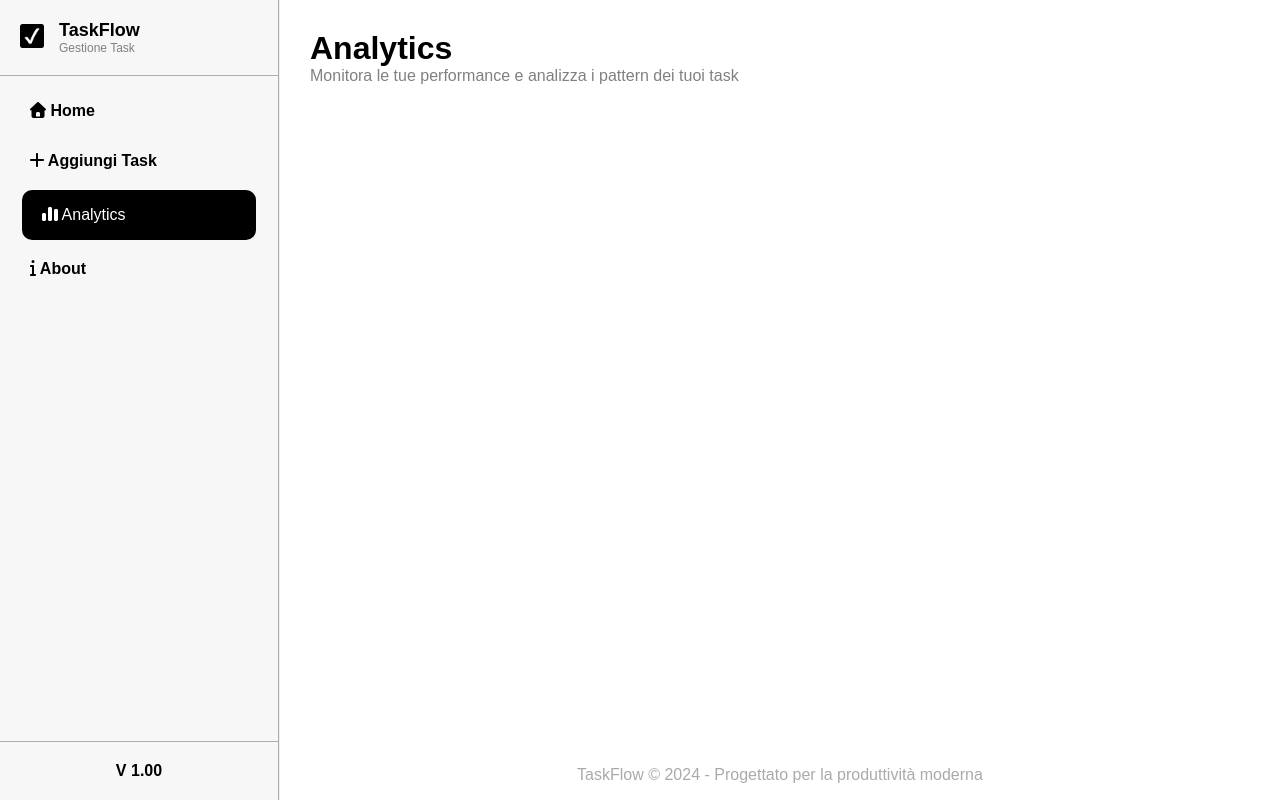
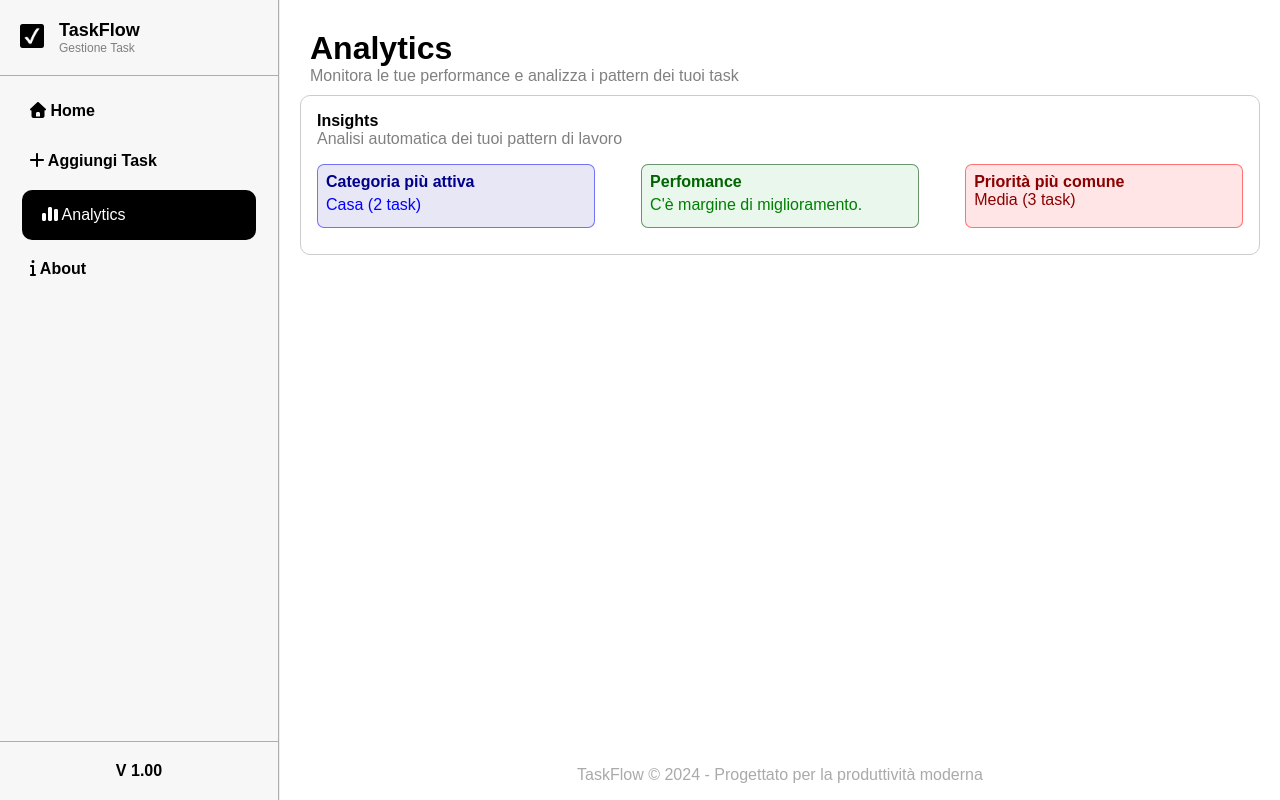
Before and after one commit to Figetto7/TaskFlow, a React (Vite) app: page /analytics in a window 1280 px wide. Built offline with nearby package versions, Linux system fonts and the light colour scheme.

Commit message:
Updated the position of the utils.JS and made the first part of Analytics

```diff
--- a/jsconfig.json
+++ b/jsconfig.json
@@ -18,7 +18,7 @@
   },
   "include": [
     "src/**/*"
-  ],
+, "utils.js"  ],
   "exclude": [
     "node_modules",
     "dist"
--- a/src/Analytics/Analytics.jsx
+++ b/src/Analytics/Analytics.jsx
@@ -1,11 +1,13 @@
 import React from 'react'
 import styles from './Analytics.module.css'
 import HeaderAnalytics from "../Header/HeaderAnalytics"
+import Insights from "../Insights/Insights"
 
 export default function Analytics () {
   return (
     <>
       <HeaderAnalytics />
+      <Insights />
     </>
   )
 }
--- a/src/Home/Home.jsx
+++ b/src/Home/Home.jsx
@@ -3,7 +3,7 @@ import TaskSummary from "../TaskSummary/TaskSummary";
 import HeaderHome from "../Header/HeaderHome";
 import FiltriTask from "../FiltriTask/FiltriTask"
 import Task from "../Task/Task"
-import { getCurrentDate, getExpiredText, getFilteredTasks } from "../Task/utils";
+import { getCurrentDate, getExpiredText, getFilteredTasks } from "../../utils";
 import { useTaskContext } from "../TaskContext";
 import styles from "./Home.module.css";
 
--- /dev/null
+++ b/src/InsightDescription/InsightDescription.jsx
@@ -0,0 +1,27 @@
+import React from 'react';
+import styles from './InsightDescription.module.css';
+
+export default function InsightsDescription ({ type, title, description }) {
+  function getInsightsDescriptionStyle(type) {
+  switch(type) {
+    case 'blue': return styles.InsightsDescriptionBlue;
+    case 'green': return styles.InsightsDescriptionGreen;
+    case 'red': return styles.InsightsDescriptionRed;
+    default: return styles.InsightsDescriptionDefault;
+  }
+}
+  function getInsightsDescriptionStyleP(type) {
+  switch(type) {
+    case 'blue': return styles.InsightsDescriptionBlueP;
+    case 'green': return styles.InsightsDescriptionGreenP;
+    case 'red': return styles.InsightsDescriptionRedP;
+    default: return styles.InsightsDescriptionDefaultP;
+  }
+}
+  return (
+    <div className={getInsightsDescriptionStyle(type)}>
+        <h1>{title}</h1>
+        <p className={getInsightsDescriptionStyleP(type)}>{description}</p>
+    </div>
+  )
+}
--- /dev/null
+++ b/src/InsightDescription/InsightDescription.module.css
@@ -0,0 +1,41 @@
+.InsightsDescriptionBlue{
+  border: 1px solid rgb(0, 0, 255, 0.5);
+  width:30%;
+  height: 4rem;
+  margin-top: 1rem;
+  padding: 0.5rem;
+  color:darkblue;
+  border-radius: 7px;
+  background-color: rgba(25, 25, 163, 0.1);
+}
+.InsightsDescriptionBlueP{
+  padding-top: 0.3rem;
+  color:blue;
+}
+
+
+.InsightsDescriptionGreen{
+  border: 1px solid rgba(6, 71, 6, 0.56);
+  width:30%;
+  height: 4rem;
+  margin-top: 1rem;
+  padding: 0.5rem;
+  color:darkgreen;
+  border-radius: 7px;
+  background-color: rgba(38, 177, 80, 0.1);
+}
+.InsightsDescriptionGreenP{
+  padding-top: 0.3rem;
+  color:green;
+}
+
+.InsightsDescriptionRed{
+  border: 1px solid rgba(255, 0, 0, 0.5);
+  width:30%;
+  height: 4rem;
+  margin-top: 1rem;
+  padding: 0.5rem;
+  color:darkred;
+  border-radius: 7px;
+  background-color: rgba(255, 0, 0, 0.1);
+}
--- /dev/null
+++ b/src/Insights/Insights.jsx
@@ -0,0 +1,18 @@
+import styles from './Insights.module.css'
+import React from 'react'
+import InsightsDescription from "../InsightDescription/InsightDescription"
+
+export default function Insights () {
+  return (
+    <div className={styles.InsightsContainer}>
+      <h2>Insights</h2>
+      <p className={styles.InsightsSubtitle}>Analisi automatica dei tuoi pattern di lavoro</p>
+      <div className={styles.InsightsDescriptionContainer}>
+        <InsightsDescription className={styles.InsightsDescription} type="blue" title="Categoria più attiva"  description="Casa (2 task)"/>
+        <InsightsDescription className={styles.InsightsDescription} type="green" title="Perfomance" description="C'è margine di miglioramento."/>
+        <InsightsDescription className={styles.InsightsDescription} type="red" title="Priorità più comune" description="Media (3 task)"/>
+      </div>
+    </div>
+  )
+
+}
--- /dev/null
+++ b/src/Insights/Insights.module.css
@@ -0,0 +1,17 @@
+.InsightsContainer{
+  border: 1px solid #ccc;
+  width: 100%;
+  height: 10rem;
+  border-radius: 10px;
+  padding:1rem;
+}
+
+.InsightsSubtitle{
+  color: gray;
+  font-weight: lighter;
+}
+
+.InsightsDescriptionContainer{
+  display: flex;
+  justify-content: space-between;
+}
--- a/src/Task/Task.jsx
+++ b/src/Task/Task.jsx
@@ -1,6 +1,6 @@
 import styles from "./Task.module.css";
 import { useTaskContext } from "../TaskContext";
-import { getCurrentDate, getPriorityColor, getExpiredText, getTaskStyle, formatDate } from "./utils";
+import { getCurrentDate, getPriorityColor, getExpiredText, getTaskStyle, formatDate } from "../../utils";
 
 export default function Task({taskId}) {
   const {tasks, toggleTaskCompletion} = useTaskContext();
--- a/src/Task/utils.js
+++ b/utils.js
@@ -57,4 +57,4 @@ function getFilteredTasks(tasks, priorityFilter, statusFilter, searchFilter) {
   });
 }
 export { getCurrentDate, getPriorityColor, getExpiredText, getTaskStyle, getFilteredTasks, formatDate };
-import styles from "./Task.module.css";
+import styles from "./src/Task/Task.module.css";
```
